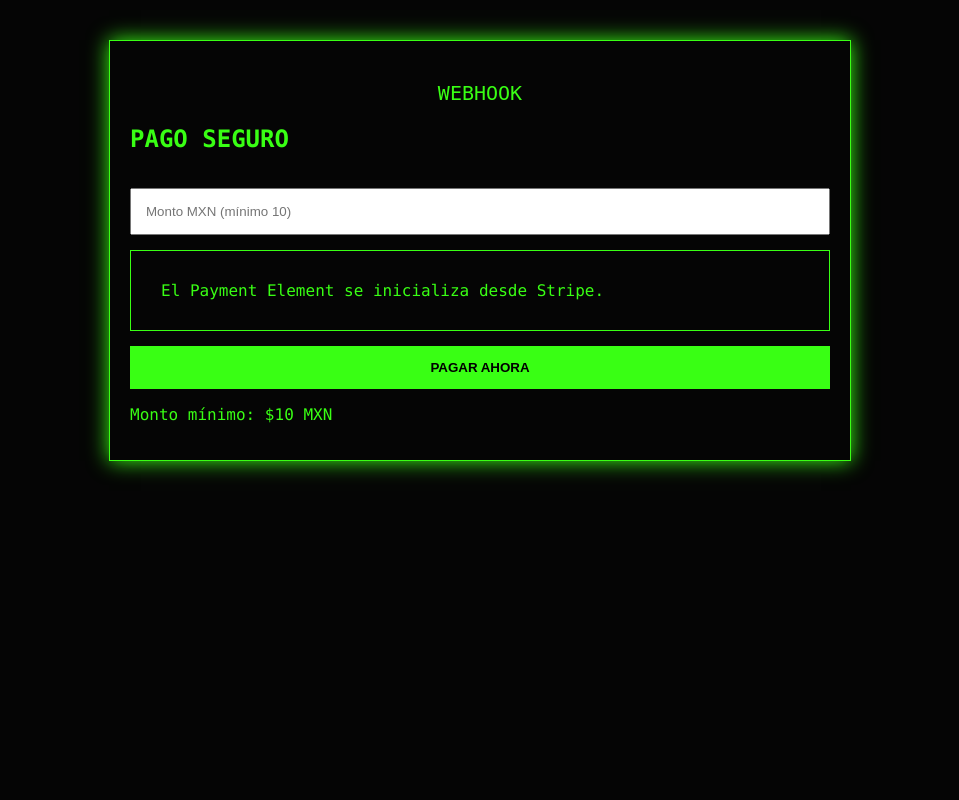
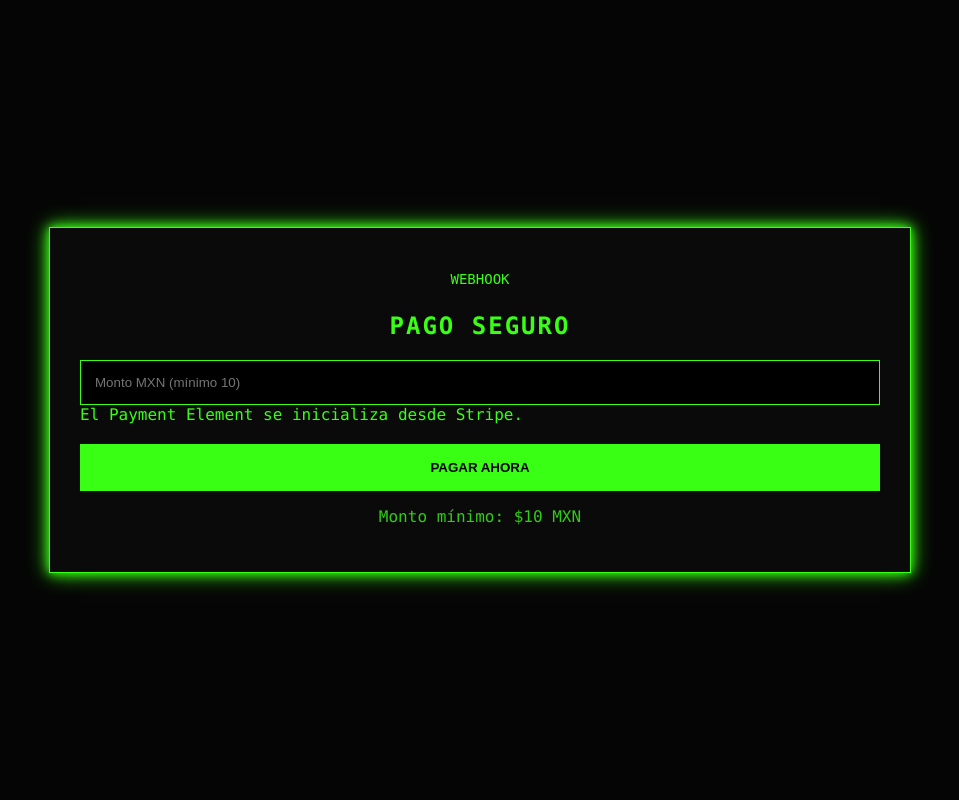
Before and after one commit to kobiuus-afk/webhook, a Flask app: page / in a window 1280 px wide. Shown: the whole page, without its empty margins (160-1119 px from the left). Run offline with Flask 3, Linux system fonts and the light colour scheme; some libraries are stand-ins or nearby versions.

Commit message:
Update style.css

```diff
--- a/static/style.css
+++ b/static/style.css
@@ -1,36 +1,78 @@
 body{
     background:#050505;
     color:#39ff14;
-font-family:Consolas,Monaco,monospace;
+    font-family:Consolas, Monaco, monospace;
     margin:0;
+    min-height:100vh;
+    display:flex;
+    align-items:center;
+    justify-content:center;
 }
+
 .container{
-max-width:700px;
-margin:40px auto;
-padding:20px;
+    width:90%;
+    max-width:800px;
+    padding:30px;
     border:1px solid #39ff14;
-box-shadow:0 0 20px #39ff14;
+    box-shadow:
+        0 0 10px #39ff14,
+        0 0 20px #39ff14;
+    background:#0a0a0a;
 }
+
 .banner{
     white-space:pre;
     overflow-x:auto;
-font-size:20px;
     text-align:center;
+    font-size:14px;
+    line-height:1.1;
+    margin-bottom:25px;
 }
-input,button{
+
+h2{
+    text-align:center;
+    margin-bottom:20px;
+    letter-spacing:2px;
+}
+
+input{
     width:100%;
     padding:14px;
-margin-top:15px;
     box-sizing:border-box;
+    background:#000;
+    color:#39ff14;
+    border:1px solid #39ff14;
+    outline:none;
 }
+
+input:focus{
+    box-shadow:0 0 10px #39ff14;
+}
+
 button{
+    width:100%;
+    padding:16px;
+    margin-top:20px;
     background:#39ff14;
     border:none;
     font-weight:bold;
     cursor:pointer;
+    transition:0.2s;
 }
-#payment-element-placeholder{
+
+button:hover{
+    transform:translateY(-1px);
+    box-shadow:0 0 15px #39ff14;
+}
+
+#payment-element{
+    margin-top:20px;
+    padding:15px;
+    background:#101010;
     border:1px solid #39ff14;
-padding:30px;
-margin-top:15px;
 }
+
+p{
+    text-align:center;
+    opacity:.8;
+}
```
Lines whose indentation alone changed are shown as unchanged.
